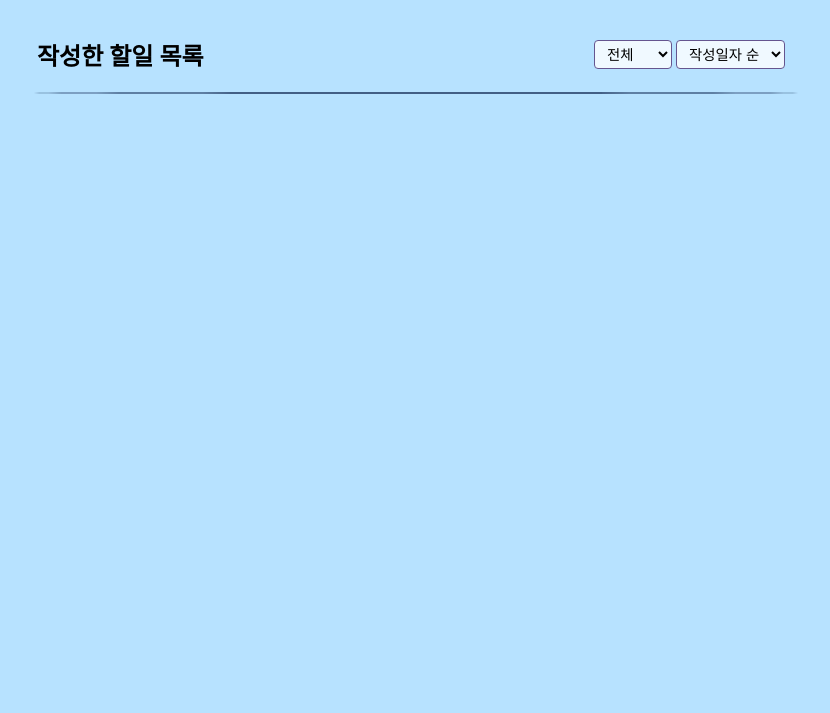
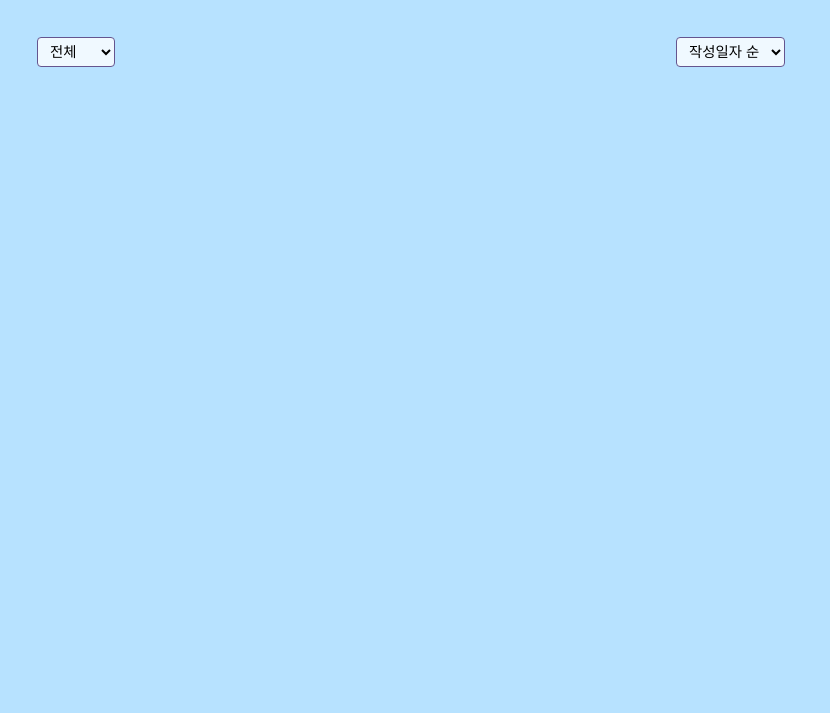
Before and after one commit to goorm-sdd/todo-app, a plain HTML site: page pages/index.html in a window 1280 px wide. Shown: the part 87-800 px from the top of the page, without its empty margins (224-1054 px from the left). Drawn offline with Linux system fonts and the light colour scheme.

Commit message:
refactor: 사용하지 않는 필터링 기능 제거

```diff
--- a/js/Filtering.js
+++ b/js/Filtering.js
@@ -26,9 +26,6 @@ function filterTodos(allTodos, statusCriteria, sortCriteria) {
     filteredTodos.sort((a, b) => a.id - b.id);
   } else if (sortCriteria === "due") {
     filteredTodos.sort((a, b) => new Date(a.date) - new Date(b.date));
-  } else if (sortCriteria === "priority") {
-    // 중요도 순 정렬 로직 추가
-    // filteredTodos.sort((a, b) =>
   }
 
   return filteredTodos;
--- a/js/profile.js
+++ b/js/profile.js
@@ -45,9 +45,6 @@ function filterTodos(allTodos, statusCriteria, sortCriteria) {
     filteredTodos.sort((a, b) => a.id - b.id);
   } else if (sortCriteria === "due") {
     filteredTodos.sort((a, b) => new Date(a.date) - new Date(b.date));
-  } else if (sortCriteria === "priority") {
-    // 중요도 순 정렬 로직 추가
-    // filteredTodos.sort((a, b)
   }
 
   return filteredTodos;
--- a/pages/index.html
+++ b/pages/index.html
@@ -38,8 +38,6 @@
 
       <!-- 필터링 위치 -->
       <section id="filter-ui" class="filteringCss">
-        <div><h2 class="list-title-h2">작성한 할일 목록</h2></div>
-        <div>
         <label for="statusFilter" class="visually-hidden">상태</label>
         <select id="statusFilter">
           <option value="all">전체</option>
@@ -51,12 +49,8 @@
         <select id="sortFilter">
           <option value="created">작성일자 순</option>
           <option value="due">마감일자 순</option>
-            <option value="priority">중요도 순</option>
         </select>
-        </div>
       </section>
-
-      <hr />
 
       <div class="todo-list" id="list">
         <!-- <div class="item">
```
Also changed, not shown: pages/profile.html (+0 -1 lines). Lines whose indentation alone changed are shown as unchanged.
